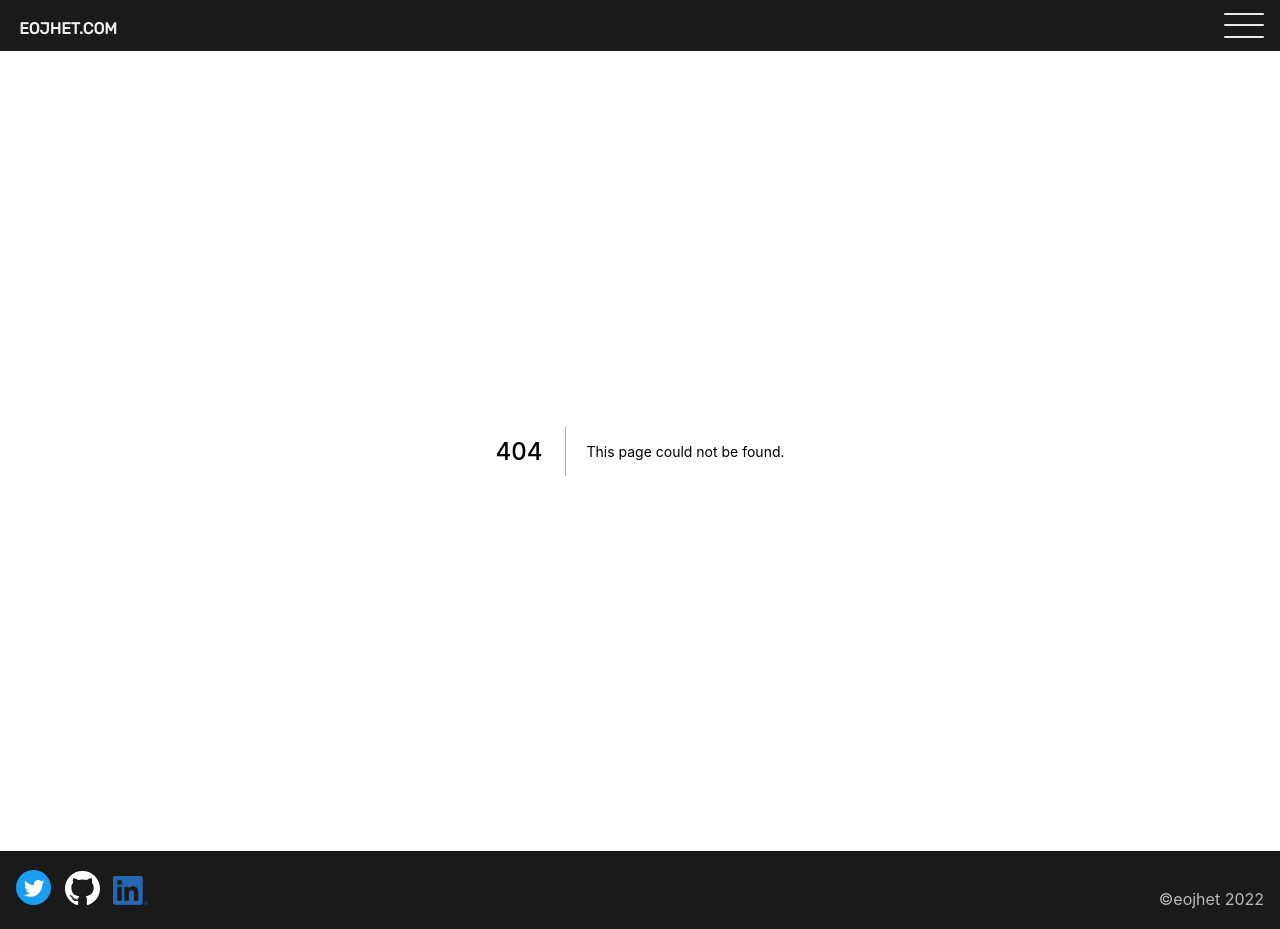
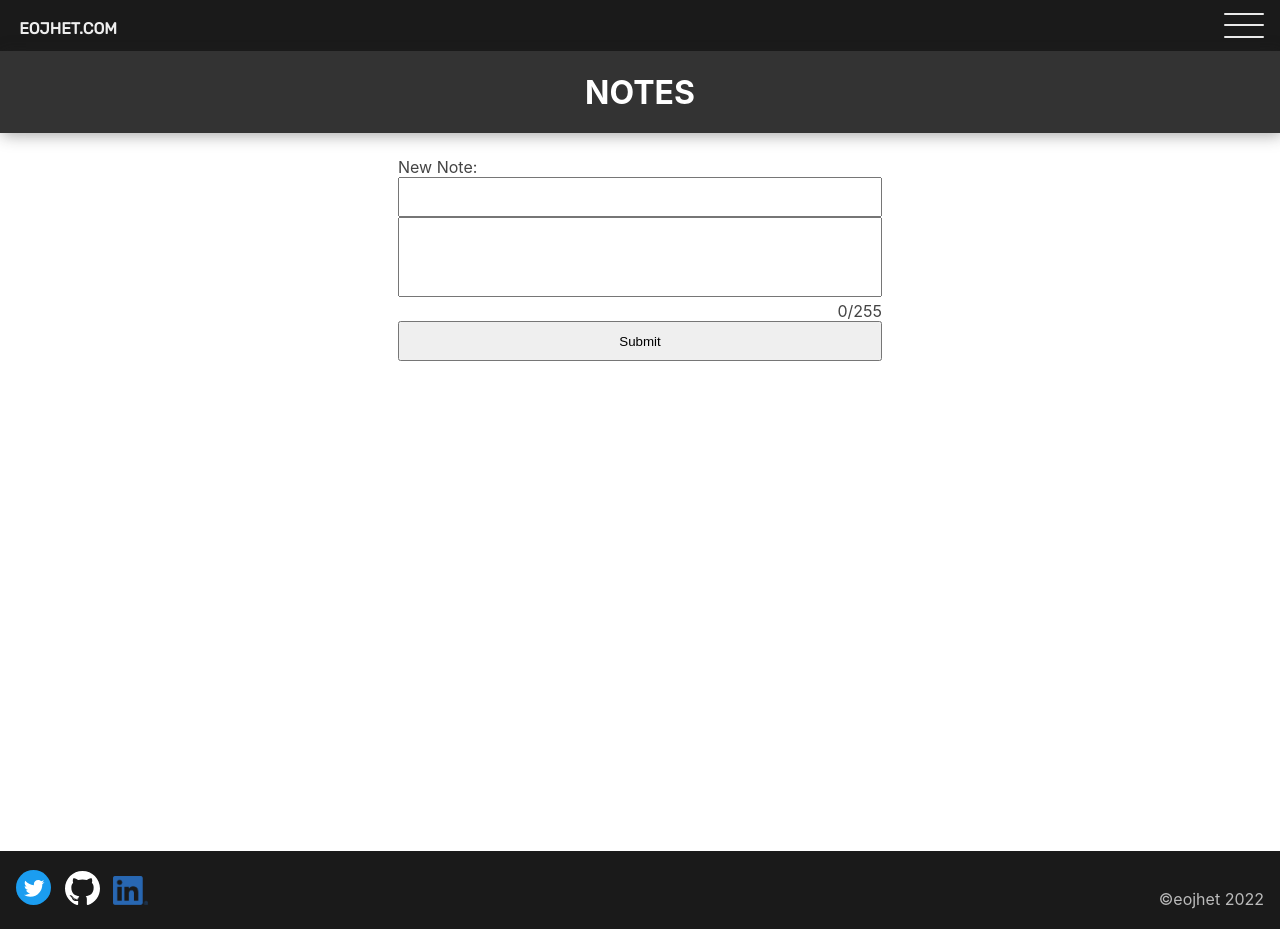
Before and after one commit to eojhet/eojhet_com, a Next.js app: page /notes in a window 1280 px wide. Before the commit this address had no page. Built offline with nearby package versions, Linux system fonts and the light colour scheme.

Commit message:
todo is now notes

```diff
--- /dev/null
+++ b/pages/notes/index.js
@@ -0,0 +1,134 @@
+import { useEffect, useState } from "react";
+import styles from "./index.module.scss";
+
+export default function TODO () {
+
+  const [newNote, setNewNote] = useState("");
+  const [newBody, setNewBody] = useState("");
+  const [notes, setNotes] = useState([]);
+  const [test, setTest] = useState(false);
+
+  const newNoteHandler = (e) => {
+    e.preventDefault();
+    if (newNote.trim() === ''){
+      return;
+    }
+    var tempNotes = notes;
+    tempNotes.push([newNote, newBody])
+
+    setNotes(tempNotes)
+    setNewNote("");
+    setNewBody("");
+  }
+
+  const newNoteChange = (e) => {
+    setNewNote(e.target.value);
+  }
+
+  const newBodyChange = (e) => {
+    setNewBody(e.target.value);
+  }
+
+  const handleRemove = (e) =>{
+    var tempNotes = notes;
+    tempNotes.splice(e.target.value, 1);
+    setNotes(tempNotes);
+    setTest(!test);
+  }
+
+  const handleUp = (e) => {
+    var tempNotes = [...notes];
+    var index = +e.target.value;
+
+    tempNotes.splice(index, 1);
+    tempNotes.splice(index - 1, 0, notes[index]);
+
+    setNotes(tempNotes);
+    setTest(!test);
+  }
+
+  const handleDown = (e) => {
+    var tempNotes = [...notes];
+    var index = +e.target.value;
+    tempNotes.splice(index, 1);
+    tempNotes.splice(index + 1, 0, notes[index]);
+    setNotes(tempNotes);
+    setTest(!test);
+  }
+
+  const ListItem = props => {
+    return <li>
+      <div className={styles.left}>
+        {props.index > 0 ? <button type='up' value={props.index} onClick={handleUp}>
+          <span className={styles.upLeft}/>
+          <span className={styles.upRight}/>
+        </button> :
+          <button type='button' disabled>
+            <span className={styles.upLeft}/>
+            <span className={styles.upRight}/>
+          </button>}
+        <br/>
+        {props.index < notes.length-1 ? <button type='down' value={props.index} onClick={handleDown}>
+          <span className={styles.downLeft}/>
+          <span className={styles.downRight}/>
+        </button> :
+          <button type='button' disabled>
+            <span className={styles.downLeft}/>
+            <span className={styles.downRight}/>
+          </button>}
+      </div>
+
+      <div className={styles.middle}>
+        <div className={styles.title}>{props.value[0]}</div>
+        <div className={styles.body}>{props.value[1]}</div>
+      </div>
+
+      <div className={styles.right}>
+        <button className={styles.close} type='close' value={props.index} onClick={handleRemove}>
+          <span className={styles.closeLeft}/>
+          <span className={styles.closeRight}/>
+        </button>
+      </div>
+
+    </li>
+  }
+
+  const NotesList = props => {
+    const notesArray = props.notes;
+    const listItems = notesArray.map ((note, index) =>
+      <ListItem key={index} index={index} value={note} />
+    )
+    return (
+      <ul>
+        {listItems}
+      </ul>
+    )
+  }
+
+  return (
+    <div className={styles.container}>
+      <div className={styles.banner}>
+        <h1>
+          NOTES
+        </h1>
+      </div>
+
+      <div className={styles.noteBox}>
+        <form>
+          <label htmlFor="newNote">New Note: </label>
+          <br />
+          <input maxLength={30} type="text" name="newNote" value={newNote} onChange={newNoteChange} />
+          <br/>
+          <textarea maxLength="255" type="text" name="newBody" value={newBody} onChange={newBodyChange}/>
+          <div className={styles.bodyLength}>{newBody.length}/255</div>
+          <input type="submit" value="Submit" onClick={newNoteHandler} />
+        </form>
+        <br/>
+      </div>
+
+      <div className={styles.notesContainer}>
+        <NotesList notes={notes} />
+      </div>
+    </div>
+  )
+}
--- /dev/null
+++ b/pages/notes/index.module.scss
@@ -0,0 +1,153 @@
+// TODO
+
+.container {
+  min-height: 100vh;
+
+  .banner {
+    display: flex;
+    flex-direction: column;
+    background-color: #333;
+    color: white;
+    padding: 0;
+    box-shadow: 2px 2px 15px rgba(34, 34, 34, 0.4);
+
+    h1 {
+      align-self: center;
+    }
+  }
+
+  .noteBox {
+    display: flex;
+    flex-direction: column;
+    width: 100%;
+    max-width: 500px;
+    margin: 1rem auto;
+    padding: 0.5rem;
+
+    input {
+      width: 100%;
+      height: 3em;
+    }
+
+    .bodyLength {
+      text-align: right;
+    }
+
+    textarea {
+      resize: none;
+      width: 100%;
+      height: 6em;
+    }
+  }
+
+  .notesContainer {
+    display: flex;
+    flex-direction: column;
+    width: 100%;
+    max-width: 500px;
+    margin: 1rem auto;
+
+    ul {
+      list-style: none;
+      padding: 0;
+      margin: 0.5rem;
+    }
+
+    li {
+      display: flex;
+      flex-direction: row;
+
+      width: 100%;
+      padding: 0.4rem;
+      margin-bottom: 1rem;
+      background-color: antiquewhite;
+      border: 1px solid hsl(34, 82%, 75%);
+      border-radius: 8px;
+      box-shadow: 2px 2px 5px rgba(68, 68, 68, 0.3);
+
+      .left {
+        flex-basis: 10%;
+        width: 2rem;
+
+        button {
+          background-color: inherit;
+          border: none;
+          cursor: pointer;
+          margin: 0.25rem 0;
+        }
+
+        .upLeft{
+          display: inline-block;
+          width: 11px;
+          height: 1px;
+          background-color: #333;
+          transform: translateX(2px) translateY(-5px) rotateZ(-55deg);
+        }
+
+        .upRight{
+          display: inline-block;
+          width: 11px;
+          height: 1px;
+          background-color: #333;
+          transform: translateX(-3px) translateY(-5px) rotateZ(55deg);
+        }
+
+        .downLeft{
+          display: inline-block;
+          width: 11px;
+          height: 1px;
+          background-color: #333;
+          transform: translateX(2px) translateY(-5px) rotateZ(55deg);
+        }
+
+        .downRight{
+          display: inline-block;
+          width: 11px;
+          height: 1px;
+          background-color: #333;
+          transform: translateX(-3px) translateY(-5px) rotateZ(-55deg);
+        }
+      }
+
+      .middle {
+        flex-basis: 80%;
+
+        .title {
+          text-transform: capitalize;
+        }
+
+        .body {
+          overflow-wrap: break-word;
+        }
+      }
+
+      .right {
+        flex-basis: 10%;
+
+        .close {
+          border: none;
+          background-color: inherit;
+          font-size: 1em;
+          cursor: pointer;
+
+          .closeLeft{
+            display: inline-block;
+            width: 20px;
+            height: 1px;
+            background-color: #333;
+            transform: rotate(45deg);
+          }
+
+          .closeRight {
+            display: inline-block;
+            width: 20px;
+            height: 1px;
+            background-color: #333;
+            transform: translateY(-19px) rotate(-45deg);
+          }
+        }
+      }
+    }
+  }
+
+}
```
